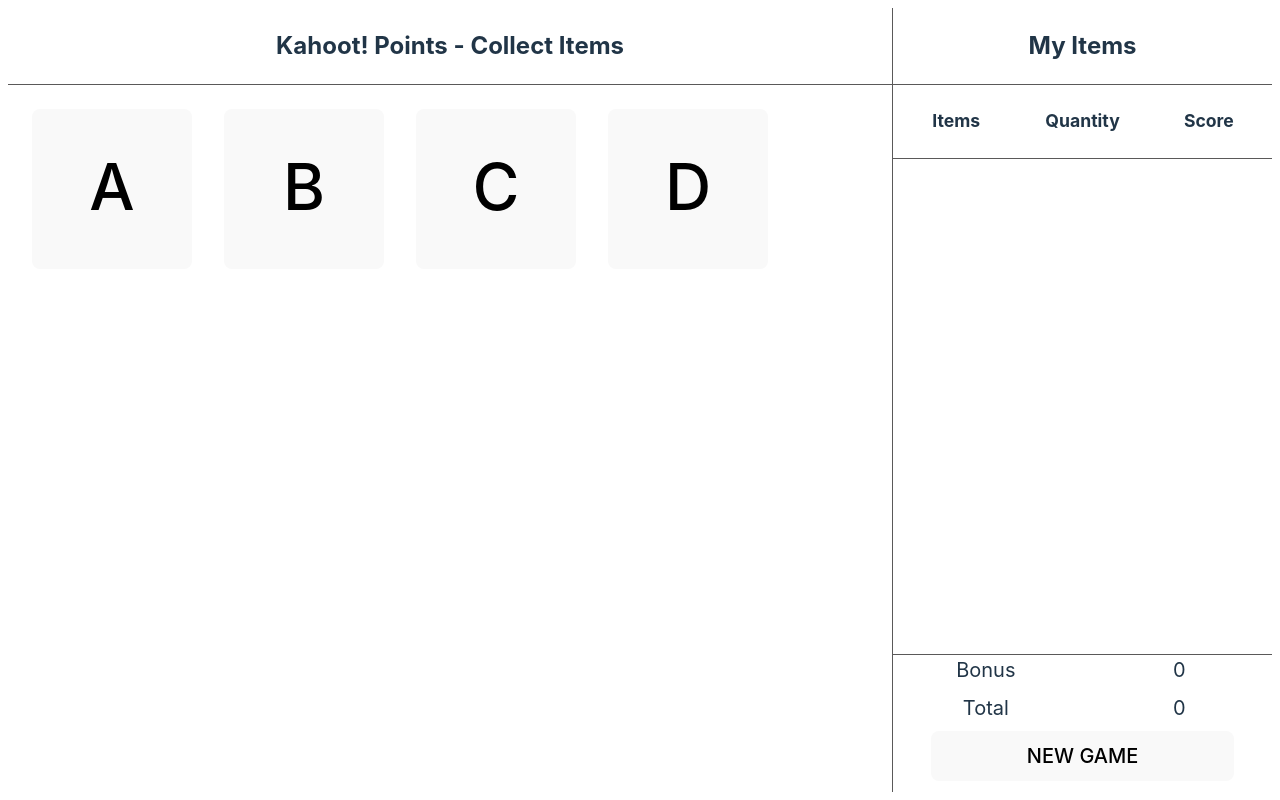
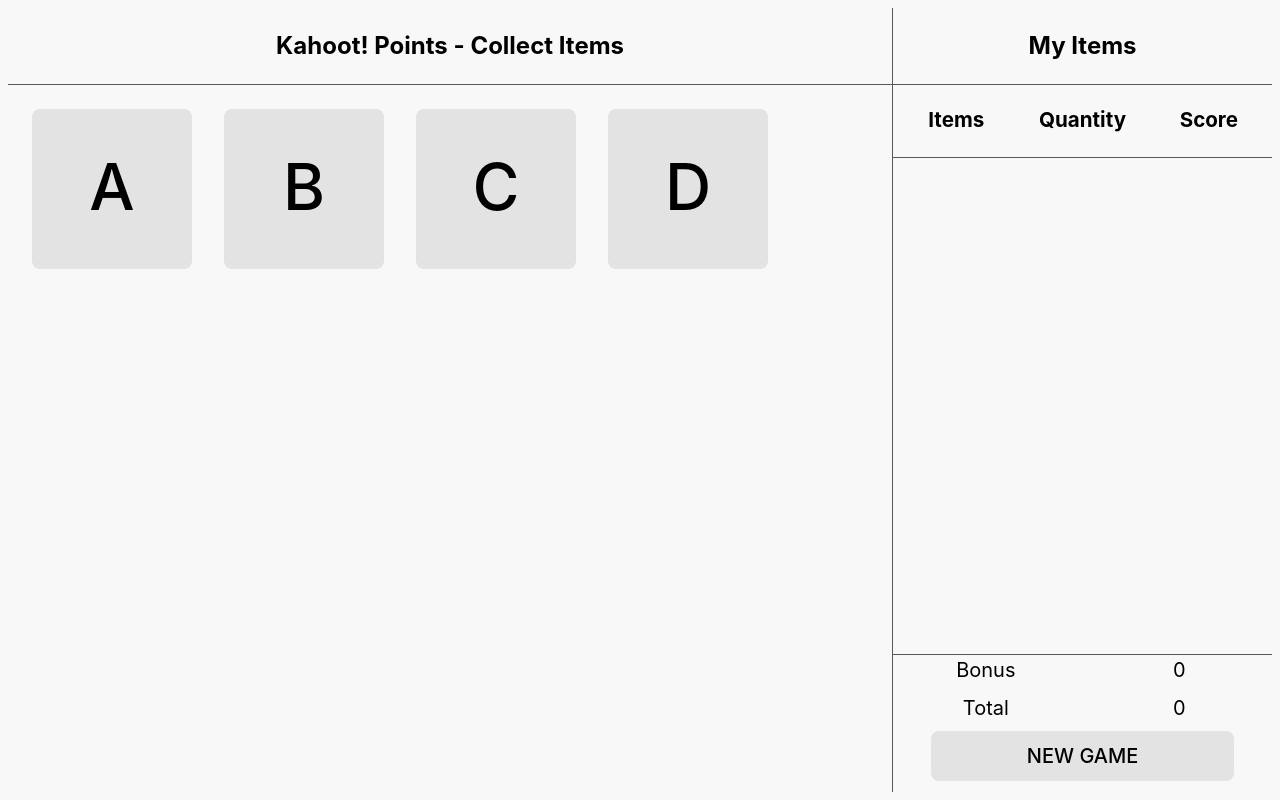
Before and after one commit to ArijitCloud/alphabet-collector-game, a React (Vite) app: page / in a window 1280 px wide. Built offline with nearby package versions, Linux system fonts and the light colour scheme.

Commit message:
Add dark color scheme. (#5)
Add dark color scheme to use system and browser theme.

```diff
--- a/package.json
+++ b/package.json
@@ -1,14 +1,14 @@
 {
   "name": "alphabet-collector-game",
   "private": true,
-  "version": "0.0.0",
+  "version": "0.0.1",
   "type": "module",
   "scripts": {
     "dev": "vite",
     "build": "tsc && vite build",
     "lint": "eslint . --ext ts,tsx --report-unused-disable-directives --max-warnings 0",
     "preview": "vite preview",
-    "test": "jest --watch"
+    "test": "jest"
   },
   "jest": {
     "moduleNameMapper": {
--- a/src/App.css
+++ b/src/App.css
@@ -4,9 +4,6 @@
   padding: 0.5rem;
   text-align: center;
   height: 98vh;
-  --border-style: 1px solid rgb(90, 89, 89);
-  --score-big-font-size: 1.25rem;
-  --score-small-font-size: 1.1rem;
 }
 .main-container {
   width: 100%;
--- a/src/components/ScoreDetailView/ScoreDetailView.tsx
+++ b/src/components/ScoreDetailView/ScoreDetailView.tsx
@@ -11,7 +11,7 @@
     <div className="score-detail-view">
       <div className="header">
         {ScoreDetailViewHeaderLabels.map((headerLabel, index) => (
-          <h4 key={index}>{headerLabel}</h4>
+          <h3 key={index}>{headerLabel}</h3>
         ))}
       </div>
       <div className="body">
--- a/src/index.css
+++ b/src/index.css
@@ -12,15 +12,24 @@
   -webkit-font-smoothing: antialiased;
   -moz-osx-font-smoothing: grayscale;
   -webkit-text-size-adjust: 100%;
+
+  --border-style: 1px solid rgb(90, 89, 89);
+  --score-big-font-size: 1.25rem;
+  --score-small-font-size: 1.1rem;
+
+  --text-color: #000000;
+  --background-color: #f8f8f8;
+  --link-color: #747bff;
+  --button-background-color: #e3e3e3;
 }
 
 a {
   font-weight: 500;
-  color: #646cff;
+  color: var(--link-color);
   text-decoration: inherit;
 }
 a:hover {
-  color: #535bf2;
+  color: var(--link-color);
 }
 
 body {
@@ -29,6 +38,8 @@
   place-items: center;
   min-width: 320px;
   min-height: 100vh;
+  color: var(--text-color);
+  background-color: var(--background-color);
 }
 
 h1 {
@@ -43,7 +54,7 @@
   font-size: 1em;
   font-weight: 500;
   font-family: inherit;
-  background-color: #1a1a1a;
+  background-color: var(--button-background-color);
   cursor: pointer;
   transition: border-color 0.25s;
 }
@@ -57,13 +68,18 @@
 
 @media (prefers-color-scheme: light) {
   :root {
-    color: #213547;
-    background-color: #ffffff;
-  }
-  a:hover {
-    color: #747bff;
-  }
-  button {
-    background-color: #f9f9f9;
+    --text-color: #000000;
+    --background-color: #f8f8f8;
+    --link-color: #747bff;
+    --button-background-color: #e3e3e3;
   }
 }
+
+@media (prefers-color-scheme: dark) {
+  :root {
+    --text-color: #ffffff;
+    --background-color: #333333;
+    --link-color: #747bff;
+    --button-background-color: #3a3a3a;
+  }
+}
```
Also changed, not shown: 1 other file (tests, documents, lock files or other folders).
